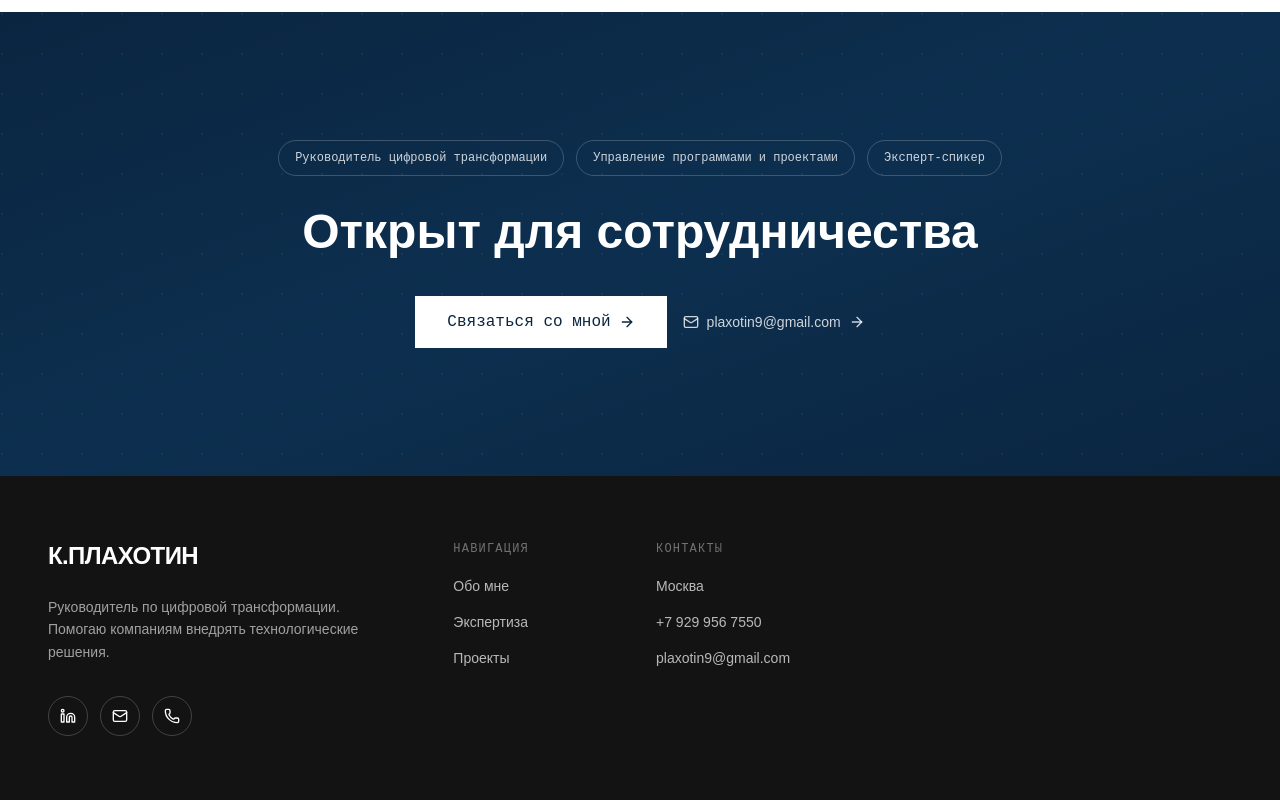
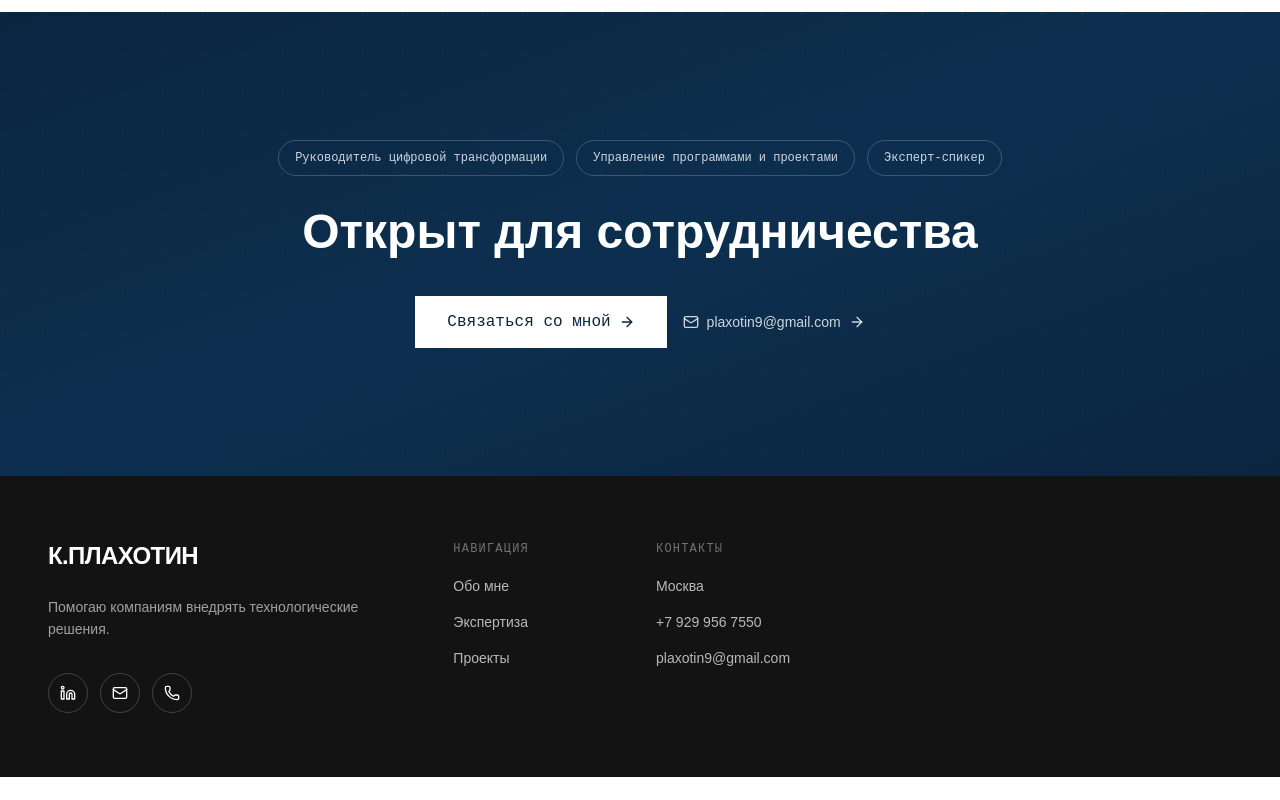
Before and after one commit to Plaxotin/konstantin-portfolio, a React (Vite) app: page / in a window 1280 px wide. Shown: the part 3760-4560 px from the top of the page. After the commit the page ends 4537 px from the top, so only its background shows below. Built offline with nearby package versions, Linux system fonts and the light colour scheme; a web font is replaced by a local one.

Commit message:
fix: update footer description text
Co-authored-by: Konstantin <Plaxotin@users.noreply.github.com>

```diff
--- a/src/config.ts
+++ b/src/config.ts
@@ -318,7 +318,7 @@ export interface FooterConfig {
 
 export const footerConfig: FooterConfig = {
   logo: "К.ПЛАХОТИН",
-  description: "Руководитель по цифровой трансформации. Помогаю компаниям внедрять технологические решения.",
+  description: "Помогаю компаниям внедрять технологические решения.",
   columns: [
     {
       title: "Навигация",
```
